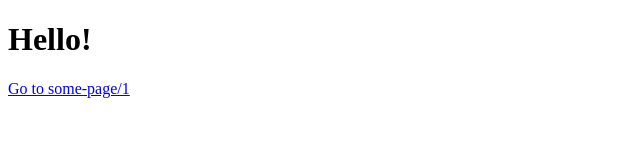
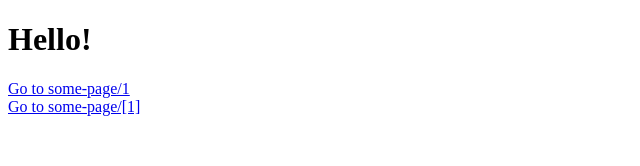
Before and after one commit to DjebbZ/next-intl-localized-bug-repro, a Next.js app: page /en in a window 1280 px wide. Shown: the top 166 px of the page, without its empty margins (0-640 px from the left). Built offline with nearby package versions, Linux system fonts and the light colour scheme.

Commit message:
Final repro commit: add dynamic links

```diff
--- a/src/app/[locale]/page.tsx
+++ b/src/app/[locale]/page.tsx
@@ -1,10 +1,14 @@
-import {useTranslations} from 'next-intl';
+import { useTranslations } from "next-intl";
 import { Link } from "@/i18n/navigation";
 
 export default function IndexPage() {
-  const t = useTranslations('IndexPage');
-  return <main>
-    <h1>{t('title')}</h1>
-    <Link href={`some-page/${1}`}>Go to some-page/1</Link>
-  </main>;
+  const t = useTranslations("IndexPage");
+  return (
+    <main>
+      <h1>{t("title")}</h1>
+      <Link href={"/some-page/1"}>Go to some-page/1</Link>
+      <br />
+      <Link href={`/some-page/${1}`}>Go to some-page/[1]</Link>
+    </main>
+  );
 }
--- a/src/i18n/routing.ts
+++ b/src/i18n/routing.ts
@@ -5,6 +5,6 @@ export const routing = defineRouting({
   defaultLocale: 'en',
   pathnames: {
     "/": "/",
-    "/some-page/[id]": "/some-page[id]"
+    "/some-page/[id]": "/some-page/[id]"
   }
 });
```
Also changed, not shown: src/app/[locale]/some-page/[id]/page.tsx (+8 -5 lines).
